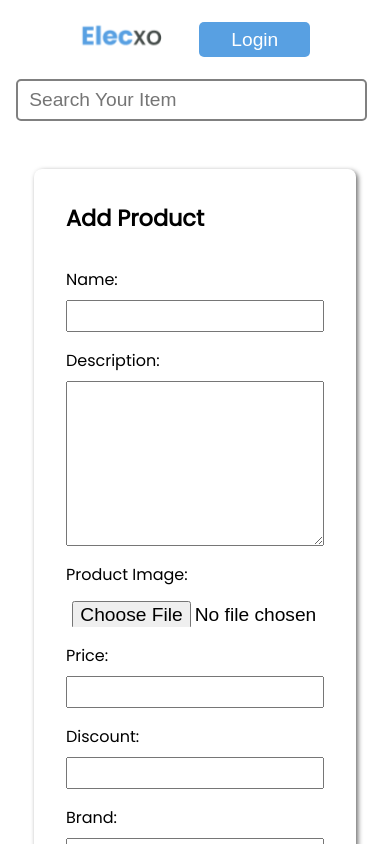
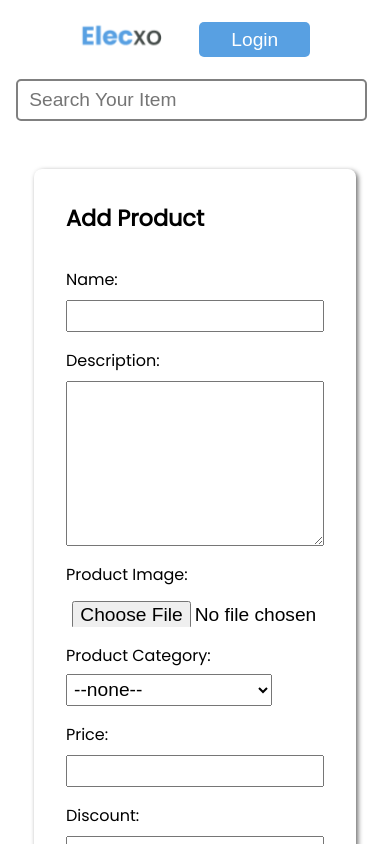
Before and after one commit to harish-20/E-commerce, a React (Vite) app in the folder frontend/: page /addProduct in a window 390 px wide. Shown: the top 844 px of the page. Built offline with nearby package versions, Linux system fonts and the light colour scheme.

Commit message:
redux added

```diff
--- a/frontend/package.json
+++ b/frontend/package.json
@@ -9,8 +9,10 @@
     "preview": "vite preview"
   },
   "dependencies": {
+    "@reduxjs/toolkit": "^1.9.3",
     "react": "^18.2.0",
     "react-dom": "^18.2.0",
+    "react-redux": "^8.0.5",
     "react-router-dom": "^6.9.0"
   },
   "devDependencies": {
--- a/frontend/src/main.jsx
+++ b/frontend/src/main.jsx
@@ -1,11 +1,16 @@
 import React from 'react'
 import ReactDOM from 'react-dom/client'
+import { Provider } from 'react-redux'
 import { BrowserRouter } from 'react-router-dom'
+
 import App from './App'
 import './index.css'
+import store from './redux/store'
 
 ReactDOM.createRoot(document.getElementById('root')).render(
-  <BrowserRouter>
-    <App />
-  </BrowserRouter>,
+  <Provider store={store}>
+    <BrowserRouter>
+      <App />
+    </BrowserRouter>
+  </Provider>,
 )
--- a/frontend/src/pages/AddProduct/AddProduct.jsx
+++ b/frontend/src/pages/AddProduct/AddProduct.jsx
@@ -9,13 +9,13 @@ const AddProduct = () => {
     name: '',
     description: '',
     image: '',
+    category: '',
     price: '',
     discount: '',
     brand: '',
   })
 
   const handleChange = (event) => {
-    console.log(event.target)
     setFormData((prev) => ({
       ...prev,
       [event.target.name]: event.target.value,
@@ -63,6 +63,27 @@ const AddProduct = () => {
           title="Product Image:"
           onChange={handleImage}
         />
+
+        <div className={classes.dropdown}>
+          <label>Product Category:</label>
+          <select
+            defaultValue="--none--"
+            name="category"
+            onChange={handleChange}
+          >
+            <option defaultValue value="">
+              --none--
+            </option>
+            <option value="laptop">Laptop</option>
+            <option value="accessories">Accesories</option>
+            <option value="camera">Camera</option>
+            <option value="tv">TV</option>
+            <option value="hometheatre">Home Theatre</option>
+            <option value="headphone">Headphone</option>
+            <option value="storage">Storage</option>
+          </select>
+        </div>
+
         {formData.image && (
           <img
             style={{ maxWidth: '100%' }}
--- a/frontend/src/pages/AddProduct/AddProduct.module.css
+++ b/frontend/src/pages/AddProduct/AddProduct.module.css
@@ -24,6 +24,22 @@
   }
 }
 
+.dropdown {
+  display: flex;
+  flex-direction: column;
+  gap: 0.4rem;
+}
+
+.dropdown select {
+  width: 50%;
+  font-size: 1.2rem;
+  padding: 0.2rem;
+}
+
+.dropdown select option {
+  padding: 0.2rem;
+}
+
 @media screen and (max-width: 480px) {
   .form {
     width: 90%;
@@ -33,4 +49,9 @@
     font-size: 1.4rem;
     padding: 1rem 0;
   }
+
+  .dropdown select {
+    width: 80%;
+    font-size: 1.2rem;
+  }
 }
--- /dev/null
+++ b/frontend/src/redux/slices/currentUser.js
@@ -0,0 +1,23 @@
+import { createSlice } from '@reduxjs/toolkit'
+
+const initialState = {
+  user: null,
+  token: null,
+}
+
+const currentUserSlice = createSlice({
+  name: 'Current User',
+  initialState,
+  reducers: {
+    setUser(state, payload) {
+      state = payload
+    },
+    resetUser() {
+      state = initialState
+    },
+  },
+})
+
+export const currentUserReducer = currentUserSlice.reducer
+
+export const currentUserActions = currentUserSlice.actions
--- /dev/null
+++ b/frontend/src/redux/store/index.js
@@ -0,0 +1,11 @@
+import { configureStore } from '@reduxjs/toolkit'
+
+import { currentUserReducer } from '../slices/currentUser'
+
+const store = configureStore({
+  reducer: {
+    currentUser: currentUserReducer,
+  },
+})
+
+export default store
```
Also changed, not shown: 1 other file (tests, documents, lock files or other folders).
